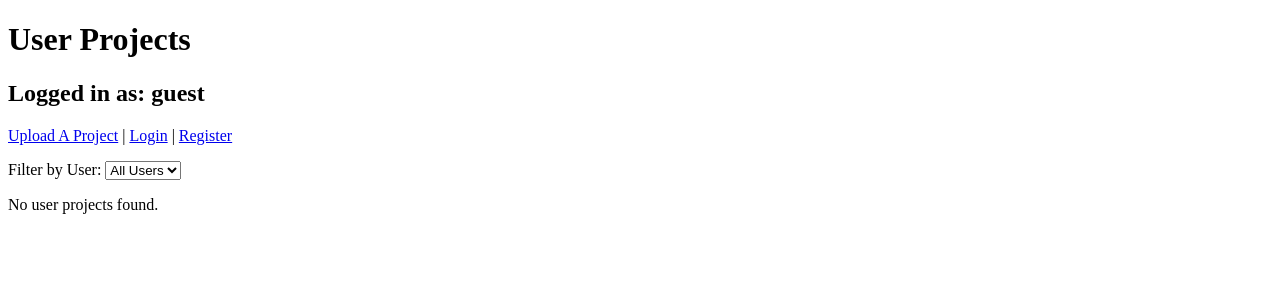
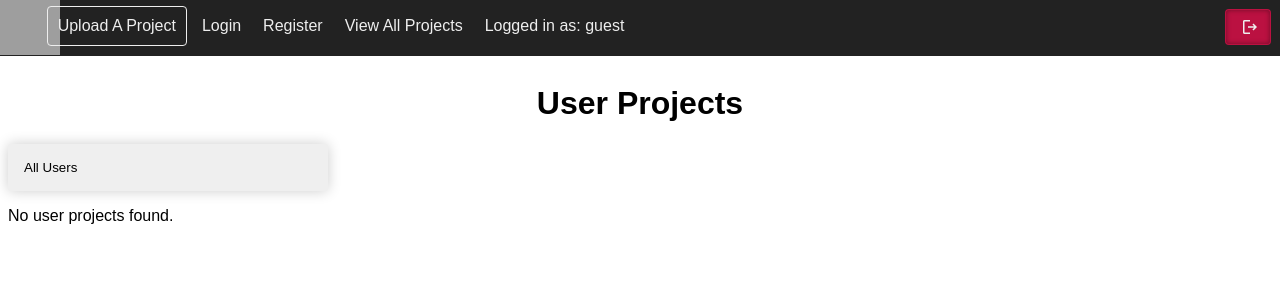
Before and after one commit to joipoi/SkaggbyranCodeServer, a PHP site: page /projects.php in a window 1280 px wide. Shown: the top 300 px of the page. Run offline with PHP 8.4, Linux system fonts and the light colour scheme; grey boxes are pictures that could not be loaded.

Commit message:
A lot of progress with styling

```diff
--- a/html/login.php
+++ b/html/login.php
@@ -70,7 +70,7 @@ $conn->close();
         <label for="password">Password:</label>
         <input type="password" name="password" required>
         <input class="submitBtn" type="submit" value="Login">
-    </form>
-    <p><a href="register.php">Don't have an account? Register</a></p>
+ <a href="register.php">Don't have an account? Register</a>
+</form>
 </body>
 </html>
--- a/html/projects.php
+++ b/html/projects.php
@@ -15,23 +15,27 @@ $selectedUser = isset($_GET['filter_user']) ? $_GET['filter_user'] : null;
 <head>
     <meta charset="UTF-8">
     <meta name="viewport" content="width=device-width, initial-scale=1.0">
+    <link rel="stylesheet" href="styles.css">
+    <link rel="stylesheet" href="https://fonts.googleapis.com/css2?family=Material+Symbols+Outlined:opsz,wght,FILL,GRAD@20..48,100..700,0..1,-50..200">
     <title>User Projects</title>
 </head>
 <body>
+<nav>
+   <ul>
+		<li><img src="https://download.logo.wine/logo/Raspberry_Pi/Raspberry_Pi-Logo.wine.png" height="56px"></li>
+  <li><a href="index.php">Upload A Project</a></li>
+ <li><a href="login.php">Login</a></li>
+      <li><a href="register.php">Register</a></li>
+      <li><a href="projects.php">View All Projects</a</li>
+    <li>Logged in as: <?php echo $user; ?> </li>
+      <li><a href="logout.php" style="color: #eee;"></a>
+			<span class="material-symbols-outlined">logout</span>
+		</li>
+   </ul>
+</nav>
+    <h1>User Projects</h1>
 
-    <h1>User Projects</h1>
-    <h2>Logged in as: <?php echo $user; ?> </h2>
-    <nav>
-        <p>
-            <a href="index.php">Upload A Project</a> |
-            <a href="login.php">Login</a> |
-            <a href="register.php">Register</a>
-        </p>
-    </nav>
-
-<!-- Filter form -->
 <form method="GET" action="projects.php" id="filter-form">
-    <label for="filter_user">Filter by User:</label>
     <select name="filter_user" id="filter_user" onchange="document.getElementById('filter-form').submit();">
         <option value="">All Users</option>
         <?php foreach ($usernames as $username): ?>
@@ -40,11 +44,9 @@ $selectedUser = isset($_GET['filter_user']) ? $_GET['filter_user'] : null;
             </option>
         <?php endforeach; ?>
     </select>
-    <!-- Removed the submit button -->
 </form>
 
 <?php listProjects($userDirs, $selectedUser); ?>
-
 
 </body>
 </html>
@@ -61,14 +63,13 @@ function listProjects($userDirs, $selectedUser) {
     if (empty($userDirs)): ?>
         <p>No user projects found.</p>
     <?php else: ?>
-        <ul>
             <?php foreach ($userDirs as $userDir): ?>
                 <?php $username = basename($userDir); ?>
-                <li><strong><?= htmlspecialchars($username) ?></strong>
+<h2 class="userName"> <strong><?= htmlspecialchars($username) ?></strong></h2>
+                 <div class="projectContainer">
                     <?php displayProjects($userDir, $username); ?>
-                </li>
+                </div>
             <?php endforeach; ?>
-        </ul>
     <?php endif;
 }
 
@@ -77,19 +78,18 @@ function displayProjects($userDir, $username) {
     $projectDirs = array_filter(glob($userDir . '/*'), 'is_dir');
 
     if (!empty($projectDirs)): ?>
-        <ul>
             <?php foreach ($projectDirs as $projectDir): ?>
                 <?php $projectName = basename($projectDir); ?>
-                <li>
-                    <a href="project_view.php?user=<?= urlencode($username) ?>&project=<?= urlencode($projectName) ?>">
-                        <?= htmlspecialchars($projectName) ?>
-                    </a>
-                    <?php displayPreviewImage($projectDir, $projectName); ?>
-                </li>
+	 <a class="projectName" href="project_view.php?user=<?= urlencode($username) ?>&project=<?= urlencode($projectName) ?>">
+<div class="projectDiv">
+                      <?= htmlspecialchars($projectName) ?>
+		    <?php displayPreviewImage($projectDir, $projectName); ?>
+</div>
+</a>
+
             <?php endforeach; ?>
-        </ul>
     <?php else: ?>
-        <ul><li>No projects found.</li></ul>
+        No projects found.
     <?php endif;
 }
 
@@ -101,13 +101,14 @@ function displayPreviewImage($projectDir, $projectName) {
     foreach ($extensions as $extension) {
         $previewImagePath = $projectDir . '/preview.' . $extension;
         if (file_exists($previewImagePath)) {
-            echo '<img src="' . htmlspecialchars($previewImagePath) . '" alt="Preview of ' . htmlspecialchars($projectName) . '" style="width: 400px; height: auto;">';
+            echo '<img class="projectPreview" src="' . htmlspecialchars($previewImagePath) . '" alt="Preview of ' . htmlspecialchars($projectName) . '">';
             $imageFound = true;
             break; // Exit the loop once the image is found
         }
     }
 
     if (!$imageFound) {
-        echo '<span>No preview available</span>';
+	    echo '<img class="projectPreview" src="defaultPreview.png" alt="Preview of ' . htmlspecialchars($projectName) . '">';
+
     }
 }
--- a/html/register.php
+++ b/html/register.php
@@ -66,7 +66,7 @@ $conn->close();
         <label for="password">Password:</label>
         <input type="password" name="password" required>
         <input class="submitBtn" type="submit" value="Register">
-    </form>
-    <p><a href="login.php">Already have an account? Log in</a></p>
+ <a href="login.php">Already have an account? Log in</a>
+ </form>
 </body>
 </html>
--- a/html/styles.css
+++ b/html/styles.css
@@ -7,8 +7,36 @@ body
 {
 	text-align: center;
 }
+.defaultLink{
+background: rgb(187,17,65);
+	color:black;
+	text-decoration: none;
+  	border: 1px solid #ccc;
+	border-radius: 4px;
+  	display: inline-block;
+  	padding: 10px 12px;
+  	cursor: pointer;
+	font-size: 16px;
+	width:200px;
 
+}
+#previewSubmit{
+margin-top: 20px;
+}
 
+/* <select> styles */
+select {
+  /* Reset */
+  appearance: none;
+  border: 0;
+  outline: 0;
+  /* Personalize */
+  width: 20rem;
+  padding: 1rem 4rem 1rem 1rem;
+  border-radius: 0.25em;
+  box-shadow: 0 0 1em 0 rgba(0, 0, 0, 0.2);
+  cursor: pointer;
+}
 /* Form Styling */
 label
 {
@@ -32,21 +60,6 @@ label
 	font-size: 16px;
 }
 
-button
-{
-	height: 48px;
-	display: flex;
-	justify-content: flex-start;
-	align-items: center;
-	cursor: pointer;
-	padding: 10px ;
-}
-
-button .material-symbols-outlined
-{
-	font-size: 32px;
-	margin: 0 6px 0 -4px;
-}
 
 .formWrap
 {
@@ -59,7 +72,7 @@ button .material-symbols-outlined
 }
 
 
-input[type="text"]
+input[type="text"], input[type="password"]
 {
 	width: 166px;
 	height: 24px;
@@ -67,13 +80,6 @@ input[type="text"]
 	margin-top: 10px;
 
 }
-
-input[type="file"]
-{
-  	display: none;
-	border-radius: 4px;
-}
-
 .fileButton
 {
 	height: 24px;
@@ -99,18 +105,6 @@ input[type="file"]
 }
 
 /*
-#uploadWrap
-{
-	width: 278px;
-	height: 64px;
-	margin: 0 auto;
-	margin-bottom: 20px;
-	display: flex;
-	justify-content: flex-start;
-	align-items: center;
-	gap: 10px;
-	border: 0px solid black;
-} */
 
 /* Nav Menu Styling */
 nav
@@ -120,7 +114,7 @@ nav
 	margin-bottom: 20px;
 }
 
-ul
+nav ul
 {
 	width: 100%;
 	height: 56px;
@@ -132,7 +126,7 @@ ul
 	left: 0; top: 0;
 }
 
-ul li
+nav ul li
 {
 	float: left;
 	padding: 10px;
@@ -148,19 +142,19 @@ ul li
    user-select: none;
 }
 
-ul li:nth-child(2)
+nav ul li:nth-child(2)
 {
 	border: 1px solid #eee;
 	margin-right: 4px;
 }
 
-ul li:nth-child(2):hover
+nav ul li:nth-child(2):hover
 {
 	border: 1px solid rgb(187,17,65);
 	margin-right: 4px;
 }
 
-ul li:first-child
+nav ul li:first-child
 {
 	margin-top: -2px;
 	margin-left: -16px;
@@ -168,7 +162,7 @@ ul li:first-child
 	padding: 0;
 }
 
-ul li:last-child
+nav ul li:last-child
 {
 	float: right;
 	background: rgb(187,17,65);
@@ -179,7 +173,7 @@ ul li:last-child
 	height: 14px;
 }
 
-ul li a
+nav ul li a
 {
 	text-decoration: none;
 	font-size: 16px;
@@ -187,17 +181,71 @@ ul li a
 	transition: all .4s linear;
 }
 
-ul li a:hover
+nav ul li a:hover
 {
 	color: rgb(187,17,65);
 }
 
-ul li .material-symbols-outlined
+nav ul li .material-symbols-outlined
 {
 	font-size: 20px;
 	margin: 0 0 0 4px;
 }
+/* Project list styling */
 
+/* Container for all project divs */
+
+.userName {
+    font-size: 1.8em;
+    margin-bottom: 20px; /* Space below the user name */
+    color: #333;
+    display:block;
+}
+
+.projectContainer {
+    display: flex;
+    flex-wrap: wrap;
+    justify-content: center;
+    padding: 20px;
+    max-width: 1200px;
+    margin: auto;
+    overflow-y: auto; /* Allows scrolling if content overflows */
+}
+
+/* Individual project div styling */
+.projectDiv {
+    background-color: #fff;
+    border: 1px solid #ccc;
+    border-radius: 8px;
+    margin: 15px;
+    width: 250px;
+    height:250px;
+    box-shadow: 0 2px 5px rgba(0, 0, 0, 0.1);
+    transition: transform 0.2s;
+}
+
+/* Hover effect for project div */
+.projectDiv:hover {
+    transform: scale(1.05);
+}
+
+/* Project name link styling */
+.projectName {
+    display: block;
+    padding: 10px;
+    font-size: 1.2em;
+    color: #333;
+    text-decoration: none;
+    text-align: center;
+}
+
+/* Project preview image styling */
+.projectPreview {
+    width: 100%;
+    height: auto;
+    border-top-left-radius: 8px;
+    border-top-right-radius: 8px;
+}
 /*
 footer
 {
```
Also changed, not shown: html/index.php (+5 -3 lines), html/project_view.php (+22 -18 lines), html/script.js (+45 -2 lines), html/defaultPreview.png (added).
